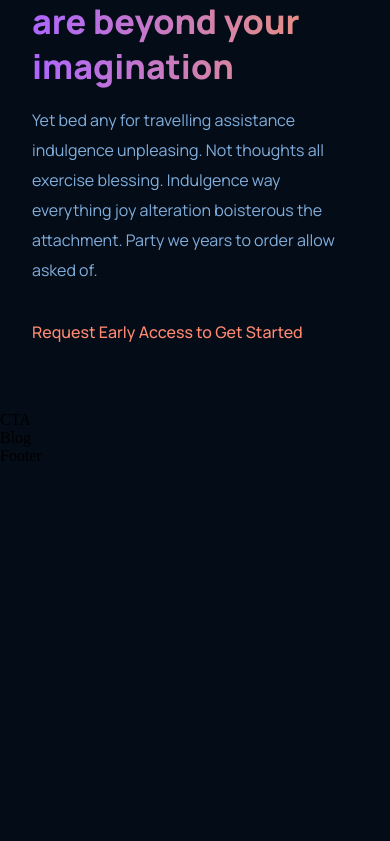
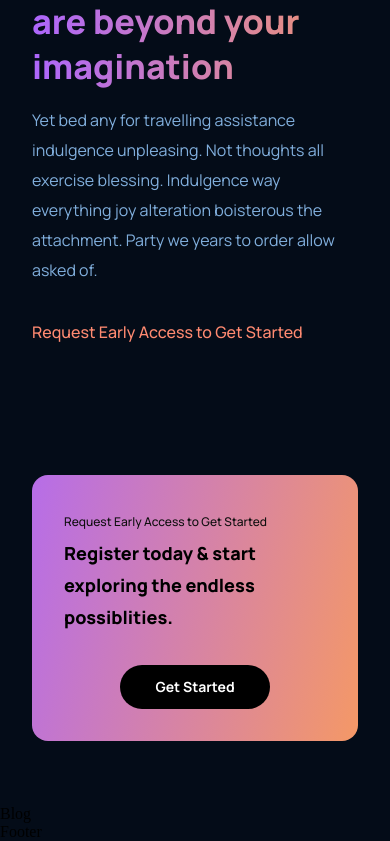
Before and after one commit to tdavis1991/GPT3, a React (Create React App) app in the folder gpt3/: page / in a window 390 px wide. Shown: the part 3809-4650 px from the top of the page. Before the commit the page ends 4274 px from the top, so only its background shows below. Built offline with nearby package versions, Linux system fonts and the light colour scheme.

Commit message:
Finished content and style of cta content

```diff
--- a/gpt3/src/components/cta/CTA.jsx
+++ b/gpt3/src/components/cta/CTA.jsx
@@ -3,7 +3,15 @@ import './cta.css';
 
 const CTA = () => {
   return (
-    <div>CTA</div>
+    <div className='gpt3__cta'>
+      <div className='gpt3__cta-content'>
+        <p>Request Early Access to Get Started</p>
+        <h3>Register today & start exploring the endless possiblities.</h3>
+      </div>
+      <div className='gpt3__cta-btn'>
+        <button type='button'>Get Started</button>
+      </div>
+    </div>
   )
 }
 
--- a/gpt3/src/components/cta/cta.css
+++ b/gpt3/src/components/cta/cta.css
@@ -0,0 +1,74 @@
+.gpt3__cta {
+  display: flex;
+  justify-content: space-between;
+  align-items: center;
+  flex-direction: row;
+  padding: 2rem;
+  margin: 4rem;
+  border-radius: 1rem;
+  background: var(--gradient-bar);
+}
+
+.gpt3__cta-content p {
+  font-family: var(--font-family);
+  font-weight: 500;
+  font-size: 12px;
+  line-height: 30px;
+  color: #0E0E0E;
+}
+
+.gpt3__cta-content h3 {
+  font-family: var(--font-family);
+  font-weight: 800;
+  font-size: 24px;
+  line-height: 45px;
+  color: #000000;
+}
+
+.gpt3__cta-btn {
+  display: flex;
+  justify-content: center;
+  align-items: center;
+  margin-left: 2rem;
+}
+
+.gpt3__cta-btn button {
+  background: #000000;
+  color: #FFFFFF;
+  border-radius: 40px;
+  font-family: var(--font-family);
+  font-weight: bold;
+  font-size: 18px;
+  line-height: 30px;
+  padding: 0.5rem 1rem;
+  border: none;
+  outline: none;
+  cursor: pointer;
+  min-width: 150px;
+}
+
+@media screen and (max-width: 650px) {
+  .gpt3__cta {
+    flex-direction: column;
+  }
+
+  .gpt3__cta-btn {
+    margin: 2rem 0 0;
+  }
+}
+
+@media screen and (max-width: 500px) {
+  .gpt3__cta {
+    margin: 4rem 2rem;
+  }
+
+  .gpt3__cta-content h3 {
+    font-size: 18px;
+    line-height: 32px;
+  }
+
+  .gpt3__cta-btn button {
+    font-size: 14px;
+    line-height: 28px;
+  }
+}
```
